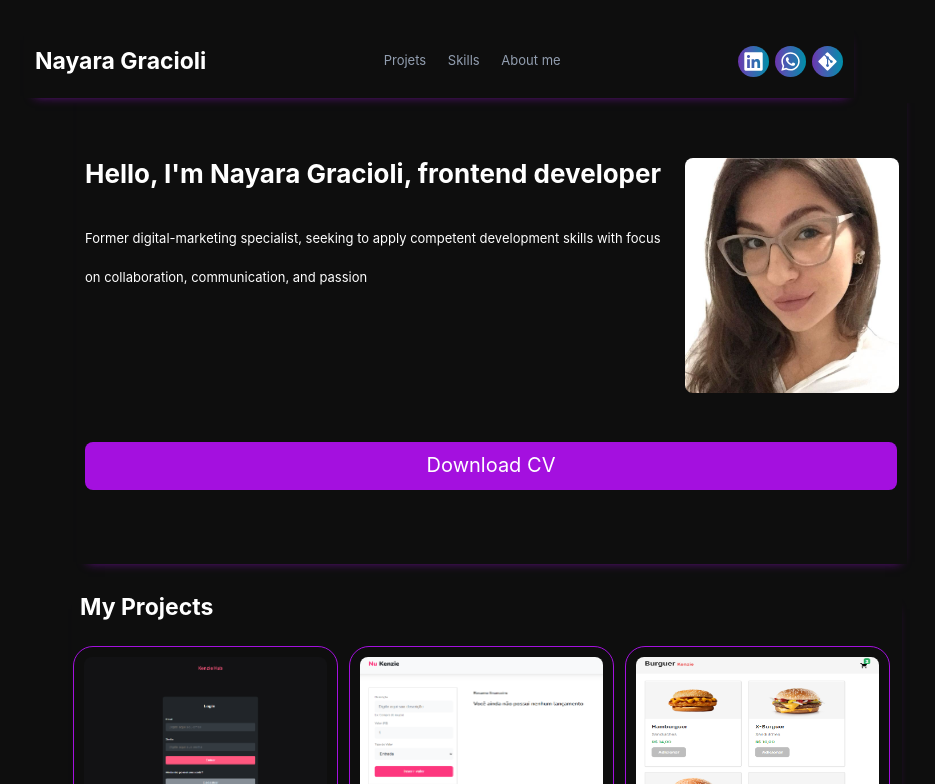
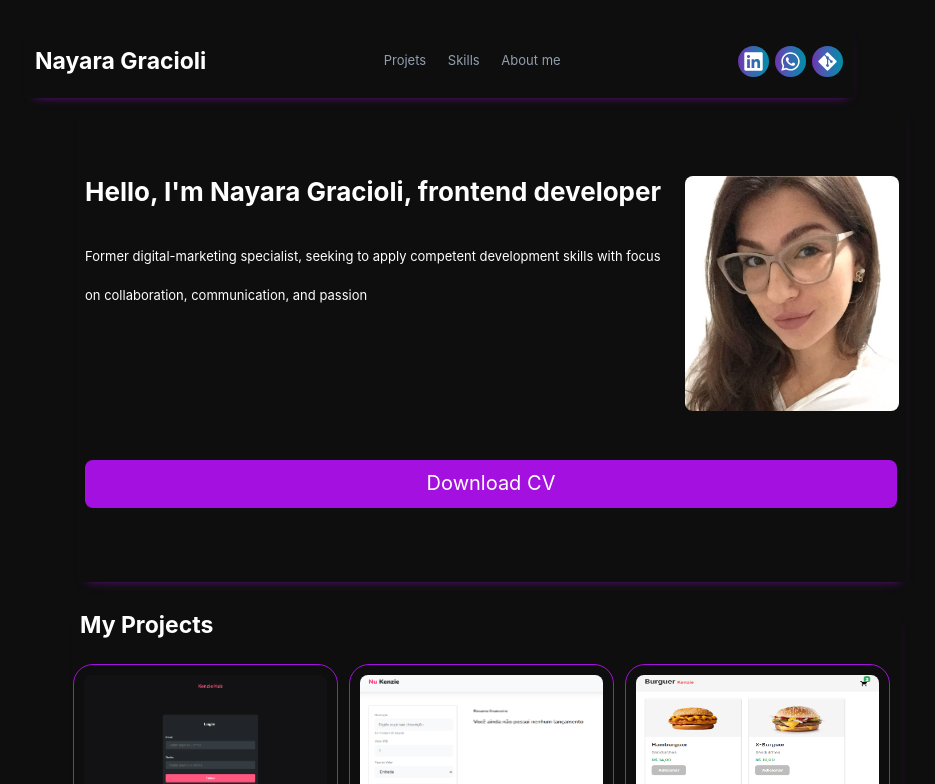
Before and after one commit to nayaragracioli/portfolio-nayaragracioli, a React (Vite) app: page / in a window 1536 px wide. Shown: the top 784 px of the page, without its empty margins (281-1216 px from the left). Built offline with nearby package versions, Linux system fonts and the light colour scheme.

Commit message:
feat: min-width 1366px

```diff
--- a/src/components/AboutMe/style.module.scss
+++ b/src/components/AboutMe/style.module.scss
@@ -108,3 +108,14 @@
         }
     }
 }
+
+@media(min-width: 1366px) {
+    .aboutMeBox {
+        &>div {
+            height: 90vh;
+
+
+
+        }
+    }
+}
--- a/src/components/Apresentation/style.module.scss
+++ b/src/components/Apresentation/style.module.scss
@@ -153,3 +153,11 @@
     }
   }
 }
+
+@media (min-width: 1366px) {
+  .apresentationBox {
+    & > div {
+      margin-top: 78px;
+    }
+  }
+}
```
